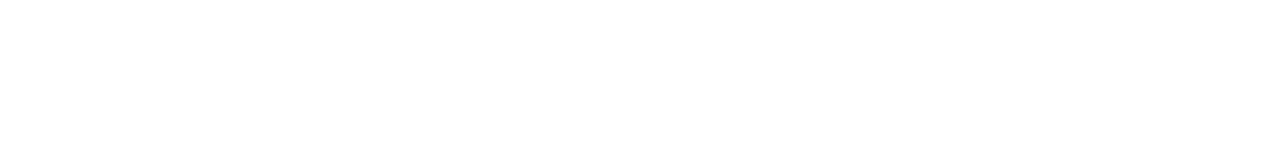
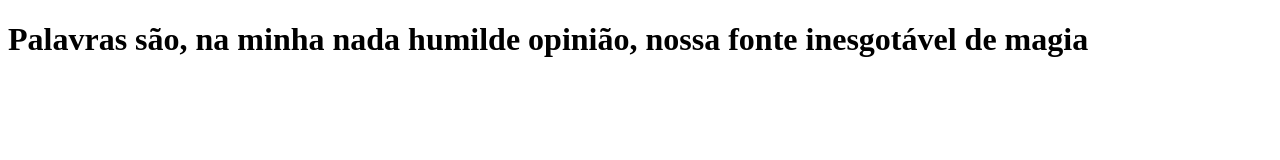
Before and after one commit to Marvinus11/frases, a plain HTML site: page index.html in a window 1280 px wide. Drawn offline with Linux system fonts and the light colour scheme.

Commit message:
frase motivacional 1

```diff
--- a/index.html
+++ b/index.html
@@ -6,6 +6,6 @@
     <title>Document</title>
 </head>
 <body>
-
+    <h1>Palavras são, na minha nada humilde opinião, nossa fonte inesgotável de magia</h1>
 </body>
 </html>
```
